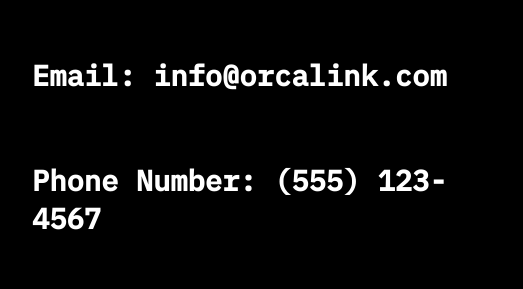
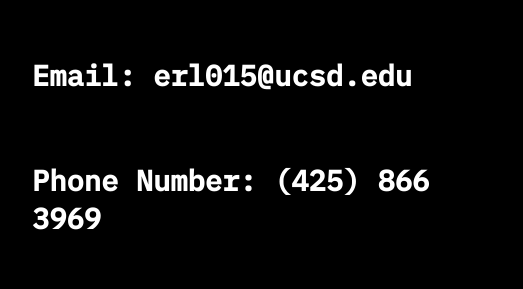
Before and after one commit to OrcaLink-Website/OrcaLink-site, a plain HTML site: page index.html in a window 1280 px wide. Shown: the part 2976-3265 px from the top of the page, 132-655 px from the left. Drawn offline with Linux system fonts and the light colour scheme.

Commit message:
contact info

```diff
--- a/index.html
+++ b/index.html
@@ -115,8 +115,8 @@
         <div class="left-component">
           <h2>Get in Touch!</h2>
           <div class="contact-details">
-            <h3>Email: info@orcalink.com</h3>
-            <h3>Phone Number: (555) 123-4567</h3>
+            <h3>Email: erl015@ucsd.edu</h3>
+            <h3>Phone Number: (425) 866 3969</h3>
           </div>
         </div>
         <div class="right-component">
```
